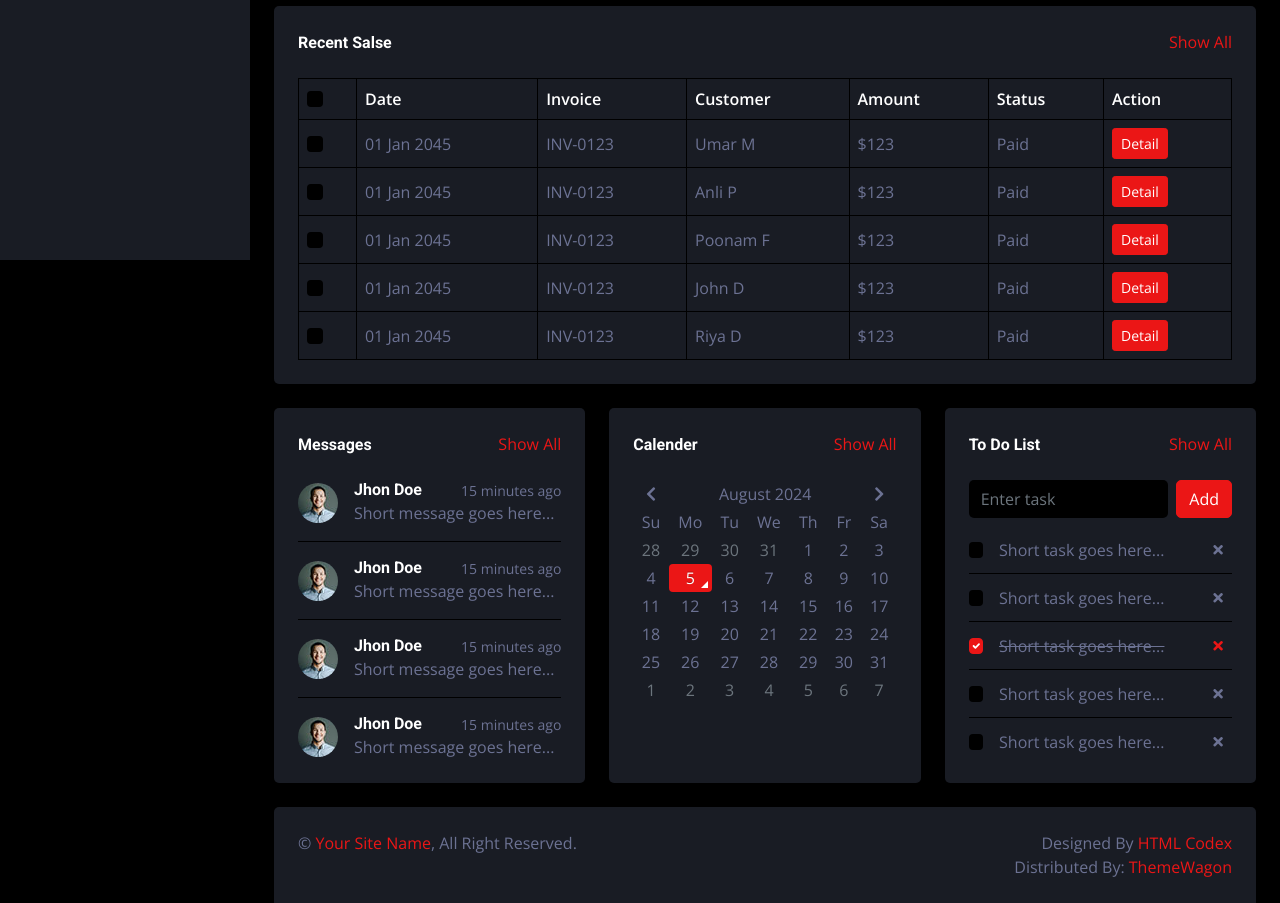
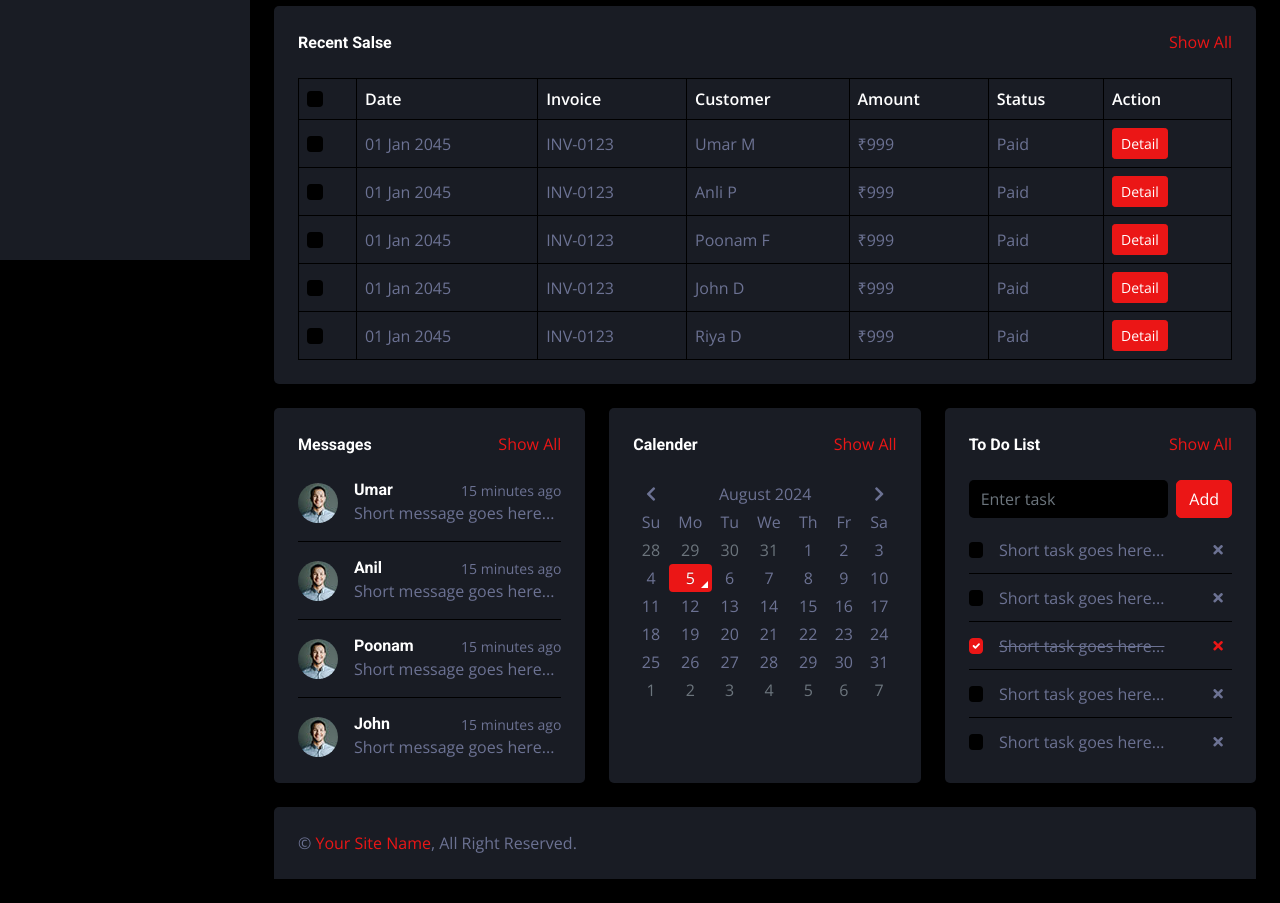
Before and after one commit to umar21-bit/R_B_21, a plain HTML site: page index.html in a window 1280 px wide. Shown: the part 540-1443 px from the top of the page. After the commit the page ends 1419 px from the top, so only its background shows below. Drawn offline with nearby package versions, Linux system fonts and the light colour scheme.

Commit message:
Update index.html

```diff
--- a/index.html
+++ b/index.html
@@ -276,7 +276,7 @@
                                     <td>01 Jan 2045</td>
                                     <td>INV-0123</td>
                                     <td>Umar M</td>
-                                    <td>$123</td>
+                                    <td>₹999</td>
                                     <td>Paid</td>
                                     <td><a class="btn btn-sm btn-primary" href="">Detail</a></td>
                                 </tr>
@@ -285,7 +285,7 @@
                                     <td>01 Jan 2045</td>
                                     <td>INV-0123</td>
                                     <td>Anli P</td>
-                                    <td>$123</td>
+                                    <td>₹999</td>
                                     <td>Paid</td>
                                     <td><a class="btn btn-sm btn-primary" href="">Detail</a></td>
                                 </tr>
@@ -294,7 +294,7 @@
                                     <td>01 Jan 2045</td>
                                     <td>INV-0123</td>
                                     <td>Poonam F</td>
-                                    <td>$123</td>
+                                    <td>₹999</td>
                                     <td>Paid</td>
                                     <td><a class="btn btn-sm btn-primary" href="">Detail</a></td>
                                 </tr>
@@ -303,7 +303,7 @@
                                     <td>01 Jan 2045</td>
                                     <td>INV-0123</td>
                                     <td>John D</td>
-                                    <td>$123</td>
+                                    <td>₹999</td>
                                     <td>Paid</td>
                                     <td><a class="btn btn-sm btn-primary" href="">Detail</a></td>
                                 </tr>
@@ -312,7 +312,7 @@
                                     <td>01 Jan 2045</td>
                                     <td>INV-0123</td>
                                     <td>Riya D</td>
-                                    <td>$123</td>
+                                    <td>₹999</td>
                                     <td>Paid</td>
                                     <td><a class="btn btn-sm btn-primary" href="">Detail</a></td>
                                 </tr>
@@ -337,7 +337,7 @@
                                 <img class="rounded-circle flex-shrink-0" src="img/user.jpg" alt="" style="width: 40px; height: 40px;">
                                 <div class="w-100 ms-3">
                                     <div class="d-flex w-100 justify-content-between">
-                                        <h6 class="mb-0">Jhon Doe</h6>
+                                        <h6 class="mb-0">Umar</h6>
                                         <small>15 minutes ago</small>
                                     </div>
                                     <span>Short message goes here...</span>
@@ -347,7 +347,7 @@
                                 <img class="rounded-circle flex-shrink-0" src="img/user.jpg" alt="" style="width: 40px; height: 40px;">
                                 <div class="w-100 ms-3">
                                     <div class="d-flex w-100 justify-content-between">
-                                        <h6 class="mb-0">Jhon Doe</h6>
+                                        <h6 class="mb-0">Anil</h6>
                                         <small>15 minutes ago</small>
                                     </div>
                                     <span>Short message goes here...</span>
@@ -357,7 +357,7 @@
                                 <img class="rounded-circle flex-shrink-0" src="img/user.jpg" alt="" style="width: 40px; height: 40px;">
                                 <div class="w-100 ms-3">
                                     <div class="d-flex w-100 justify-content-between">
-                                        <h6 class="mb-0">Jhon Doe</h6>
+                                        <h6 class="mb-0">Poonam</h6>
                                         <small>15 minutes ago</small>
                                     </div>
                                     <span>Short message goes here...</span>
@@ -367,7 +367,7 @@
                                 <img class="rounded-circle flex-shrink-0" src="img/user.jpg" alt="" style="width: 40px; height: 40px;">
                                 <div class="w-100 ms-3">
                                     <div class="d-flex w-100 justify-content-between">
-                                        <h6 class="mb-0">Jhon Doe</h6>
+                                        <h6 class="mb-0">John</h6>
                                         <small>15 minutes ago</small>
                                     </div>
                                     <span>Short message goes here...</span>
@@ -455,8 +455,7 @@
                         </div>
                         <div class="col-12 col-sm-6 text-center text-sm-end">
                             <!--/*** This template is free as long as you keep the footer author’s credit link/attribution link/backlink. If you'd like to use the template without the footer author’s credit link/attribution link/backlink, you can purchase the Credit Removal License from "https://htmlcodex.com/credit-removal". Thank you for your support. ***/-->
-                            Designed By <a href="https://htmlcodex.com">HTML Codex</a>
-                            <br>Distributed By: <a href="https://themewagon.com" target="_blank">ThemeWagon</a>
+
                         </div>
                     </div>
                 </div>
```
